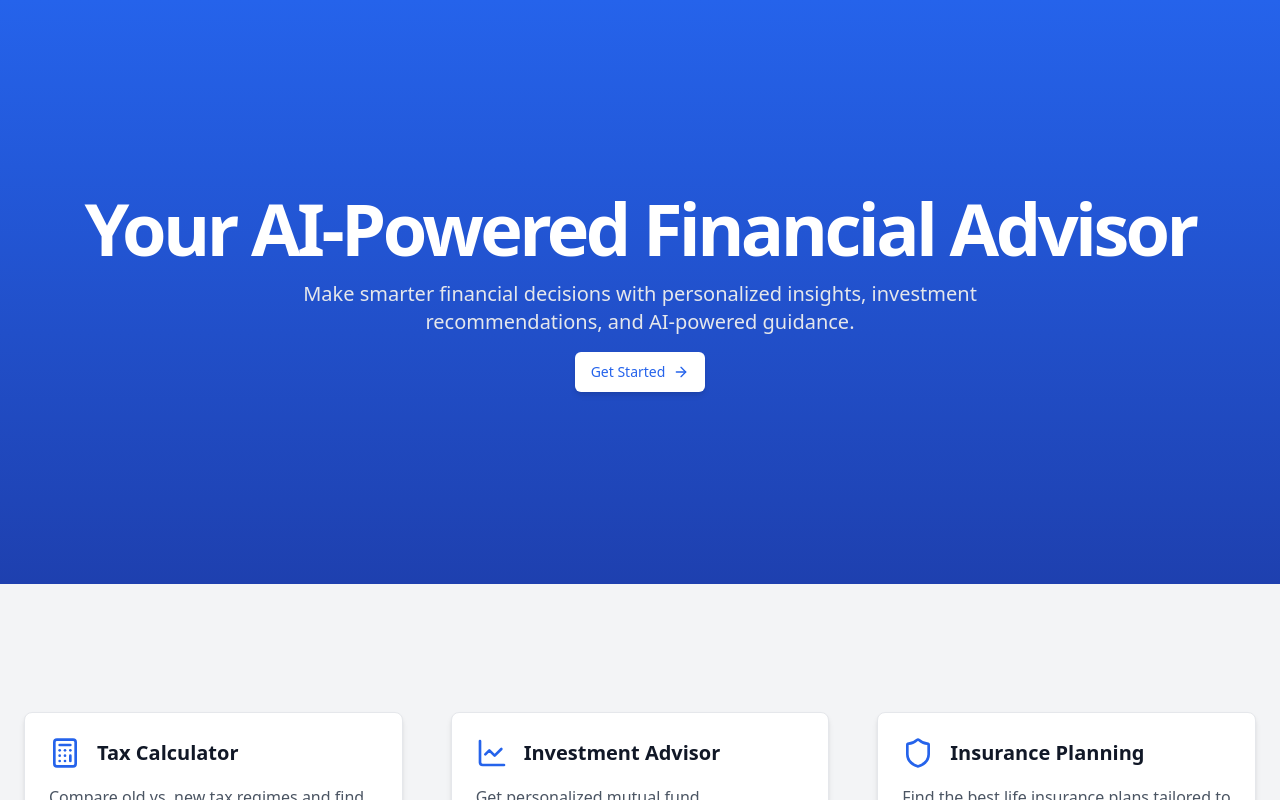
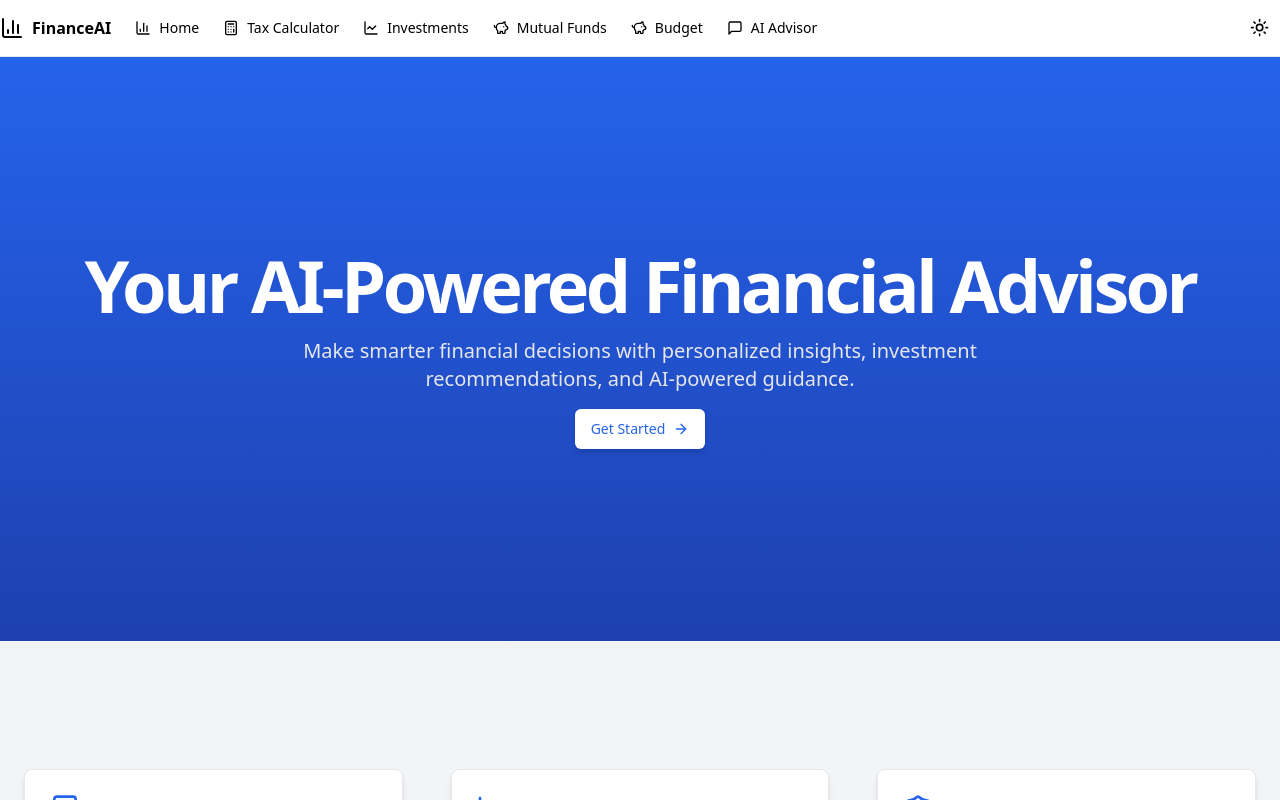
Before and after one commit to Ayush-Sharma-2023/Finance_Management_Platform, a Next.js app: page / in a window 1280 px wide. Shown: the top 800 px of the page. Built offline with nearby package versions, Linux system fonts and the light colour scheme; no server answers.

Commit message:
modified:   package-lock.json

```diff
--- a/app/investments/page.tsx
+++ b/app/investments/page.tsx
@@ -1,8 +1,129 @@
-export default function Home() {
+'use client';
+
+import { useState } from 'react';
+import { Card } from '@/components/ui/card';
+import { Button } from '@/components/ui/button';
+import { Label } from '@/components/ui/label';
+import { RadioGroup, RadioGroupItem } from '@/components/ui/radio-group';
+import { Input } from '@/components/ui/input';
+import { LineChart, Wallet } from 'lucide-react';
+import { supabase } from '@/lib/supabase';
+
+type RiskProfile = 'conservative' | 'moderate' | 'aggressive';
+
+type PortfolioAllocation = {
+  equity: number;
+  debt: number;
+  gold: number;
+  fd?: number;
+  crypto?: number;
+};
+
+const portfolioAllocations: Record<RiskProfile, PortfolioAllocation> = {
+  conservative: { equity: 20, debt: 50, gold: 20, fd: 10 },
+  moderate: { equity: 50, debt: 40, gold: 10 },
+  aggressive: { equity: 70, debt: 15, gold: 5, crypto: 10 },
+};
+
+export default function InvestmentAdvisor() {
+  const [riskProfile, setRiskProfile] = useState<RiskProfile>('moderate');
+  const [monthlyInvestment, setMonthlyInvestment] = useState('');
+
+  const handleSubmit = async () => {
+    if (!supabase) return;
+
+    const { data: { user } } = await supabase.auth.getUser();
+    if (!user) return;
+
+    await supabase.from('investment_preferences').upsert({
+      user_id: user.id,
+      risk_tolerance: riskProfile,
+      investment_horizon: '5+ years',
+      monthly_investment: Number(monthlyInvestment),
+    });
+  };
+
+  const allocation = portfolioAllocations[riskProfile];
+
   return (
-    <>
- <h1>Investmets</h1>
+    <div className="container py-10">
+      {/* Header Section */}
+      <div className="flex items-center space-x-3 mb-8 text-gray-800">
+        <LineChart className="h-7 w-7 text-blue-500" />
+        <h1 className="text-2xl font-semibold">Investment Advisor</h1>
+      </div>
 
-    </>
-  )
+      <div className="grid gap-6 md:grid-cols-2">
+        {/* Risk Profile Card */}
+        <Card className="p-6 bg-white shadow-md rounded-lg">
+          <h2 className="text-lg font-medium mb-4 text-gray-900">Risk Profile Assessment</h2>
+
+          <div className="space-y-5">
+            <div>
+              <Label className="text-gray-700">What is your risk tolerance?</Label>
+              <RadioGroup
+                value={riskProfile}
+                onValueChange={(value: RiskProfile) => setRiskProfile(value)}
+                className="space-y-3 mt-2"
+              >
+                {(['conservative', 'moderate', 'aggressive'] as RiskProfile[]).map((profile) => (
+                  <div key={profile} className="flex items-center space-x-3">
+                    <RadioGroupItem value={profile} id={profile} className="border-blue-500" />
+                    <Label htmlFor={profile} className="text-gray-700">
+                      {profile.charAt(0).toUpperCase() + profile.slice(1)}
+                    </Label>
+                  </div>
+                ))}
+              </RadioGroup>
+            </div>
+
+            <div>
+              <Label htmlFor="monthly" className="text-gray-700">Monthly Investment Amount</Label>
+              <Input
+                id="monthly"
+                type="number"
+                value={monthlyInvestment}
+                onChange={(e) => setMonthlyInvestment(e.target.value)}
+                placeholder="Enter amount"
+                className="mt-2"
+              />
+            </div>
+
+            <Button onClick={handleSubmit} className="w-full bg-blue-500 hover:bg-blue-600 text-white">
+              <Wallet className="mr-2 h-5 w-5" />
+              Save Preferences
+            </Button>
+          </div>
+        </Card>
+
+        {/* Recommended Portfolio Card */}
+        <Card className="p-6 bg-white shadow-md rounded-lg">
+          <h2 className="text-lg font-medium mb-4 text-gray-900">Recommended Portfolio</h2>
+
+          <div className="space-y-3">
+            {Object.entries(allocation).map(([key, value]) => (
+              <div key={key} className="flex items-center justify-between py-2 border-b border-gray-200">
+                <span className="text-gray-700">{key.charAt(0).toUpperCase() + key.slice(1)}</span>
+                <span className="font-medium text-blue-600">{value}%</span>
+              </div>
+            ))}
+
+            {monthlyInvestment && (
+              <div className="pt-4">
+                <h3 className="font-medium mb-2 text-gray-900">Monthly Allocation</h3>
+                <div className="space-y-2 text-sm text-gray-700">
+                  {Object.entries(allocation).map(([key, value]) => (
+                    <div key={key} className="flex justify-between">
+                      <span>{key.charAt(0).toUpperCase() + key.slice(1)}:</span>
+                      <span className="text-blue-500 font-medium">₹{Math.round(Number(monthlyInvestment) * value / 100).toLocaleString()}</span>
+                    </div>
+                  ))}
+                </div>
+              </div>
+            )}
+          </div>
+        </Card>
+      </div>
+    </div>
+  );
 }
--- a/app/page.tsx
+++ b/app/page.tsx
@@ -1,8 +1,10 @@
 import Hero from '../components/Hero'
+import NavBar from '../components/Navbar'
 
 export default function Home() {
   return (
     <>
+      <NavBar/>
     <Hero/>
     </>
   )
--- /dev/null
+++ b/components/Navbar.tsx
@@ -0,0 +1,81 @@
+'use client';
+
+import { Button } from '@/components/ui/button';
+import { ModeToggle } from '@/components/mode-toggle';
+import Link from 'next/link';
+import { usePathname } from 'next/navigation';
+import { cn } from '@/lib/utils';
+import { BarChart3, Calculator, LineChart, MessageSquare, PiggyBank } from 'lucide-react';
+import { useEffect, useState } from 'react';
+import { supabase } from '@/lib/supabase';
+import type { User } from '@supabase/supabase-js';
+
+const navigation = [
+  { name: 'Home', href: '/', icon: BarChart3 },
+  { name: 'Tax Calculator', href: '/tax', icon: Calculator },
+  { name: 'Investments', href: '/investments', icon: LineChart },
+  { name: 'Mutual Funds', href: '/mutual-funds', icon: PiggyBank },
+  { name: 'Budget', href: '/budget', icon: PiggyBank },
+  { name: 'AI Advisor', href: '/advisor', icon: MessageSquare },
+];
+
+export default function Header() {
+  const pathname = usePathname();
+  const [user, setUser] = useState<User | null>(null);
+
+  useEffect(() => {
+    if (!supabase) return;
+
+    supabase.auth.getUser().then(({ data: { user } }) => {
+      setUser(user);
+    });
+
+    const { data: { subscription } } = supabase.auth.onAuthStateChange((_event, session) => {
+      setUser(session?.user ?? null);
+    });
+
+    return () => subscription.unsubscribe();
+  }, []);
+
+  const handleSignOut = async () => {
+    if (!supabase) return;
+    await supabase.auth.signOut();
+  };
+
+  return (
+    <header className="sticky top-0 z-50 w-full border-b bg-background/95 backdrop-blur supports-[backdrop-filter]:bg-background/60">
+      <div className="container flex h-14 items-center">
+        <div className="mr-4 flex">
+          <Link href="/" className="mr-6 flex items-center space-x-2">
+            <BarChart3 className="h-6 w-6" />
+            <span className="hidden font-bold sm:inline-block">FinanceAI</span>
+          </Link>
+          <nav className="flex items-center space-x-6 text-sm font-medium">
+            {navigation.map((item) => {
+              const Icon = item.icon;
+              return (
+                <Link
+                  key={item.href}
+                  href={item.href}
+                  className={cn(
+                    'hidden items-center text-sm font-medium text-muted-foreground transition-colors hover:text-primary sm:flex',
+                    pathname === item.href && 'text-foreground'
+                  )}
+                >
+                  <Icon className="mr-2 h-4 w-4" />
+                  {item.name}
+                </Link>
+              );
+            })}
+          </nav>
+        </div>
+        <div className="ml-auto flex items-center space-x-4">
+          <ModeToggle />
+          {user && (
+            <Button variant="outline" onClick={handleSignOut}>Sign Out</Button>
+          )}
+        </div>
+      </div>
+    </header>
+  );
+}
--- /dev/null
+++ b/components/mode-toggle.tsx
@@ -0,0 +1,33 @@
+'use client';
+
+import * as React from 'react';
+import { Moon, Sun } from 'lucide-react';
+import { useTheme } from 'next-themes';
+import { Button } from '@/components/ui/button';
+import {
+  DropdownMenu,
+  DropdownMenuContent,
+  DropdownMenuItem,
+  DropdownMenuTrigger,
+} from '@/components/ui/dropdown-menu';
+
+export function ModeToggle() {
+  const { setTheme } = useTheme();
+
+  return (
+    <DropdownMenu>
+      <DropdownMenuTrigger asChild>
+        <Button variant="ghost" size="icon">
+          <Sun className="h-[1.2rem] w-[1.2rem] rotate-0 scale-100 transition-all dark:-rotate-90 dark:scale-0" />
+          <Moon className="absolute h-[1.2rem] w-[1.2rem] rotate-90 scale-0 transition-all dark:rotate-0 dark:scale-100" />
+          <span className="sr-only">Toggle theme</span>
+        </Button>
+      </DropdownMenuTrigger>
+      <DropdownMenuContent align="end">
+        <DropdownMenuItem onClick={() => setTheme('light')}>Light</DropdownMenuItem>
+        <DropdownMenuItem onClick={() => setTheme('dark')}>Dark</DropdownMenuItem>
+        <DropdownMenuItem onClick={() => setTheme('system')}>System</DropdownMenuItem>
+      </DropdownMenuContent>
+    </DropdownMenu>
+  );
+}
--- a/package.json
+++ b/package.json
@@ -11,11 +11,16 @@
   },
   "dependencies": {
     "@radix-ui/react-accordion": "^1.2.3",
+    "@radix-ui/react-dropdown-menu": "^2.1.6",
+    "@radix-ui/react-label": "^2.1.2",
+    "@radix-ui/react-radio-group": "^1.2.3",
+    "@supabase/supabase-js": "^2.48.1",
     "axios": "^1.7.9",
     "class-variance-authority": "^0.7.1",
     "clsx": "^2.1.1",
     "lucide-react": "^0.474.0",
     "next": "15.1.6",
+    "next-themes": "^0.4.4",
     "react": "^19.0.0",
     "react-dom": "^19.0.0",
     "tailwind-merge": "^3.0.1"
```
Also changed, not shown: 1 other file (tests, documents, lock files or other folders).
